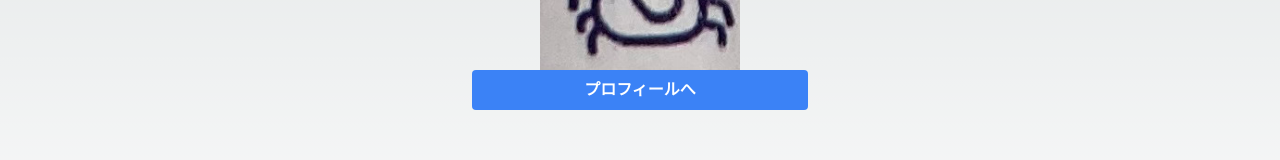
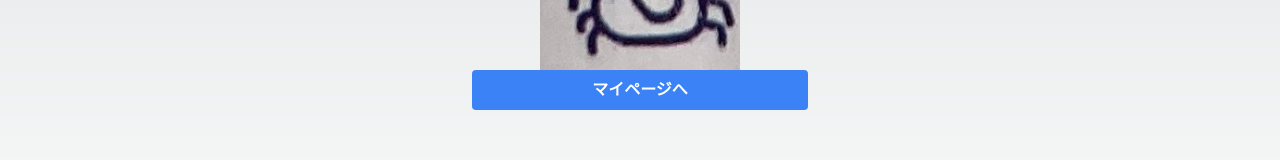
Before and after one commit to cafe-lake/diary-crab, a Next.js app in the folder client/: page /become-crab in a window 1280 px wide. Shown: the part 421-581 px from the top of the page. Built offline with nearby package versions, Linux system fonts and the light colour scheme; a web font is replaced by a local one.

Commit message:
カニになった後のボタンクリックでマイページに行く

```diff
--- a/client/app/become-crab/page.tsx
+++ b/client/app/become-crab/page.tsx
@@ -1,8 +1,15 @@
 "use client";
 import Image from "next/image";
 import CrabImage from "../crab.jpg";
+import { useRouter } from "next/navigation";
 
 export default function Home() {
+  const router = useRouter();
+
+  const handleClick = () => {
+    router.push("/mypage");
+  };
+
   return (
     <main className="flex min-h-screen flex-col items-center justify-between">
       <div className="flex flex-col items-center justify-center min-h-screen">
@@ -11,10 +18,10 @@ export default function Home() {
         </h2>
         <Image src={CrabImage} width={200} height={200} alt="crab" />
         <button
-          type="submit"
+          onClick={handleClick}
           className="w-full bg-blue-500 text-white font-bold py-2 px-4 rounded focus:outline-none focus:shadow-outline"
         >
-          プロフィールへ
+          マイページへ
         </button>
       </div>
     </main>
```
